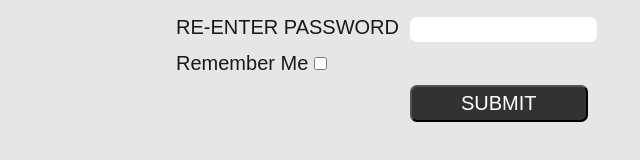
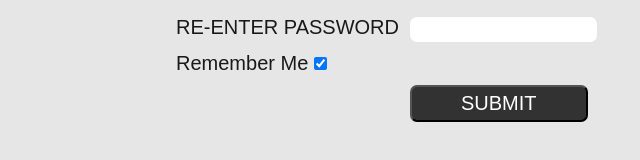
Before and after one commit to goel-ansh/portfolio, a plain HTML site: page SignUp.html in a window 1280 px wide. Shown: the part 360-520 px from the top of the page, 324-964 px from the left. Drawn offline with nearby package versions, Linux system fonts and the light colour scheme.

Commit message:
Update SignUp.html

```diff
--- a/SignUp.html
+++ b/SignUp.html
@@ -78,7 +78,7 @@
 				</div>
 				<div>
 					<label for="rememberMe">Remember Me</label>
-					<input type="checkbox" id='rememberMe' value="yes" />
+					<input type="checkbox" id='rememberMe' value="yes" checked/>
 				</div>
 				<input type="submit" name="submit_button" value="SUBMIT" id="submit_btn">
 			</form>
```
